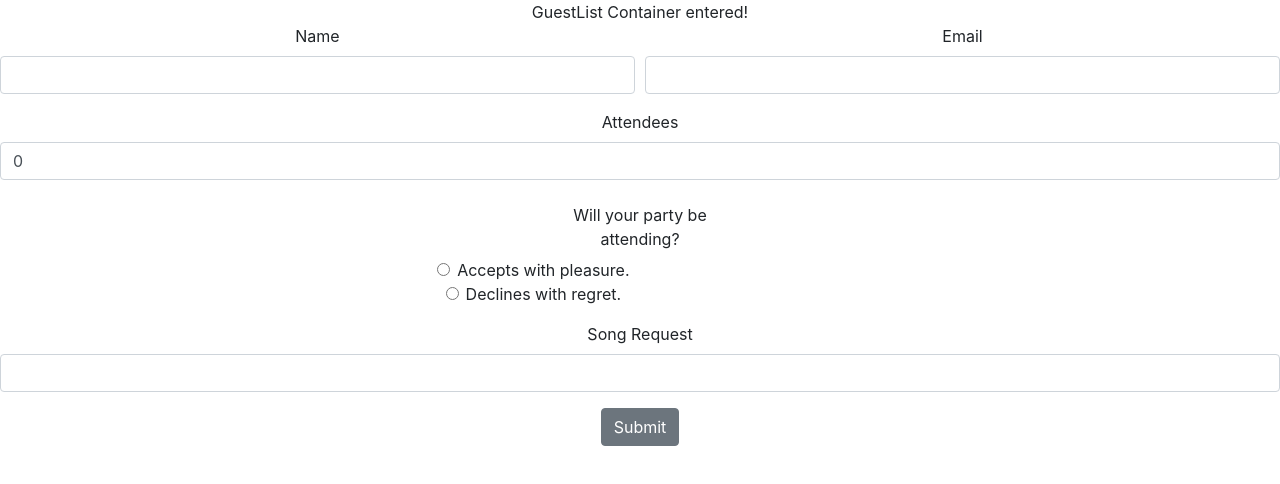
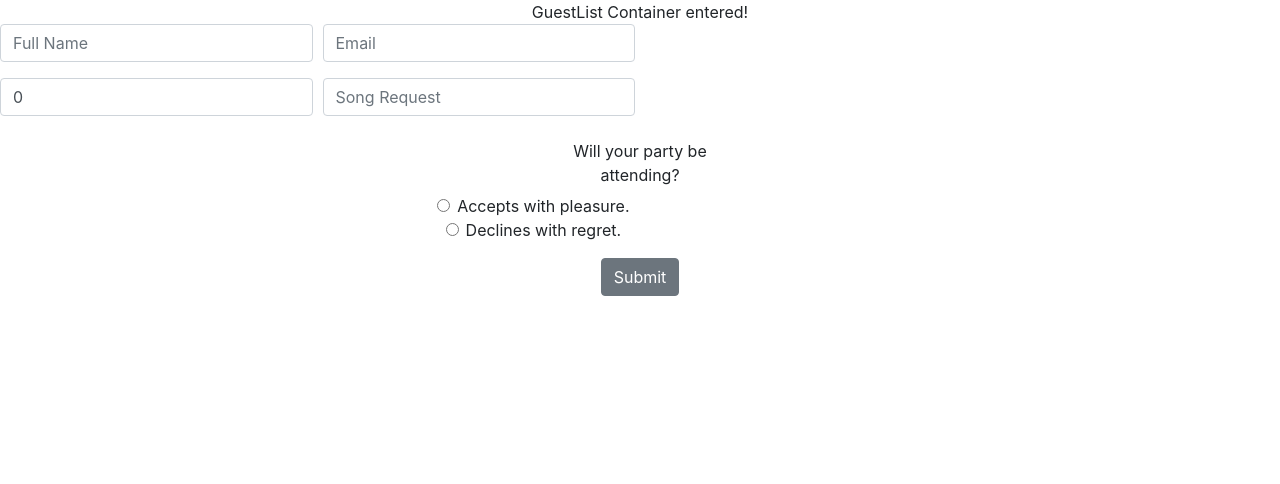
Before and after one commit to torianne02/crawford-wedding-frontend, a React (Create React App) app: page / in a window 1280 px wide. Shown: the top 484 px of the page. Built offline with nearby package versions, Linux system fonts and the light colour scheme.

Commit message:
updating form hides labels and adds placeholders adds rows and columns rearranges form inputs changes attendees type to number

```diff
--- a/src/components/rsvps/RsvpForm.js
+++ b/src/components/rsvps/RsvpForm.js
@@ -1,54 +1,76 @@
 import React from 'react';
-import { Button, Form, FormGroup, Label, Input, Col, Row } from 'reactstrap';
+import {  Col, Row, Button, Form, FormGroup, Label, Input } from 'reactstrap';
 
 const RsvpForm = props => {
 
   return (
     <Form onSubmit={event => this.handleSubmit(event)}>
       <Row form>
-        <Col md={6}>
+        <Col md={3}>
           <FormGroup>
-            <Label for="name">Name</Label>
-            <Input type="text" name="name" onChange={ props.handleNameOnChange }
+            <Label for="name" hidden>Name</Label>
+            <Input type="text"
+              name="name"
+              placeholder="Full Name"
+              onChange={ props.handleNameOnChange }
               value={ props.nameValue } />
           </FormGroup>
         </Col>
-        <Col md={6}>
+        <Col md={3}>
           <FormGroup>
-            <Label for="email">Email</Label>
-            <Input type="email" name="email" onChange={ props.handleEmailOnChange }
+            <Label for="email" hidden>Email</Label>
+            <Input type="email"
+              name="email"
+              placeholder="Email"
+              onChange={ props.handleEmailOnChange }
               value={ props.emailValue } />
           </FormGroup>
         </Col>
       </Row>
-      <FormGroup>
-        <Label for="attendees">Attendees</Label>
-        <Input type="attendees" name="attendees" onChange={ props.handleAttendeesOnChange }
-          value={ props.attendeesValue } />
-      </FormGroup>
+      <Row form>
+        <Col md={3}>
+          <FormGroup>
+            <Label for="attendees" hidden>Number in Party</Label>
+            <Input type="number"
+              name="attendees"
+              placeholder="Number in Party"
+              onChange={ props.handleAttendeesOnChange }
+              value={ props.attendeesValue } />
+          </FormGroup>
+        </Col>
+        <Col md={3}>
+          <FormGroup>
+            <Label for="songRequest" hidden>Song Request</Label>
+            <Input type="text"
+              name="songRequest"
+              placeholder="Song Request"
+              onChange={ props.handleSongRequestOnChange }
+              value={ props.songRequestValue } />
+          </FormGroup>
+        </Col>
+      </Row>
       <FormGroup tag="fieldset">
         <legend className="col-form-label col-sm-2">Will your party be attending?</legend>
         <Col sm={10}>
           <FormGroup check>
             <Label check>
-              <Input type="radio" name="accept" onChange={ props.handleAcceptOnChange }
-                value={ props.acceptValue } />{' '}
+              <Input type="radio"
+                name="accept"
+                onChange={ props.handleAcceptOnChange }
+                value="accepts" checked={props.acceptValue === "accepts"} />{' '}
               Accepts with pleasure.
             </Label>
           </FormGroup>
           <FormGroup check>
             <Label check>
-              <Input type="radio" name="decline" onChange={ props.handleAcceptOnChange }
-                value={ props.acceptValue } />{' '}
+              <Input type="radio"
+                name="accept"
+                onChange={ props.handleAcceptOnChange }
+                value="declines" checked={props.acceptValue === "declines"} />{' '}
               Declines with regret.
             </Label>
           </FormGroup>
         </Col>
-      </FormGroup>
-      <FormGroup>
-        <Label for="song-request">Song Request</Label>
-        <Input type="text" name="song-request" onChange={ props.handleSongRequestOnChange }
-          value={ props.songRequestValue } />
       </FormGroup>
       <Button>Submit</Button>
     </Form>
```
